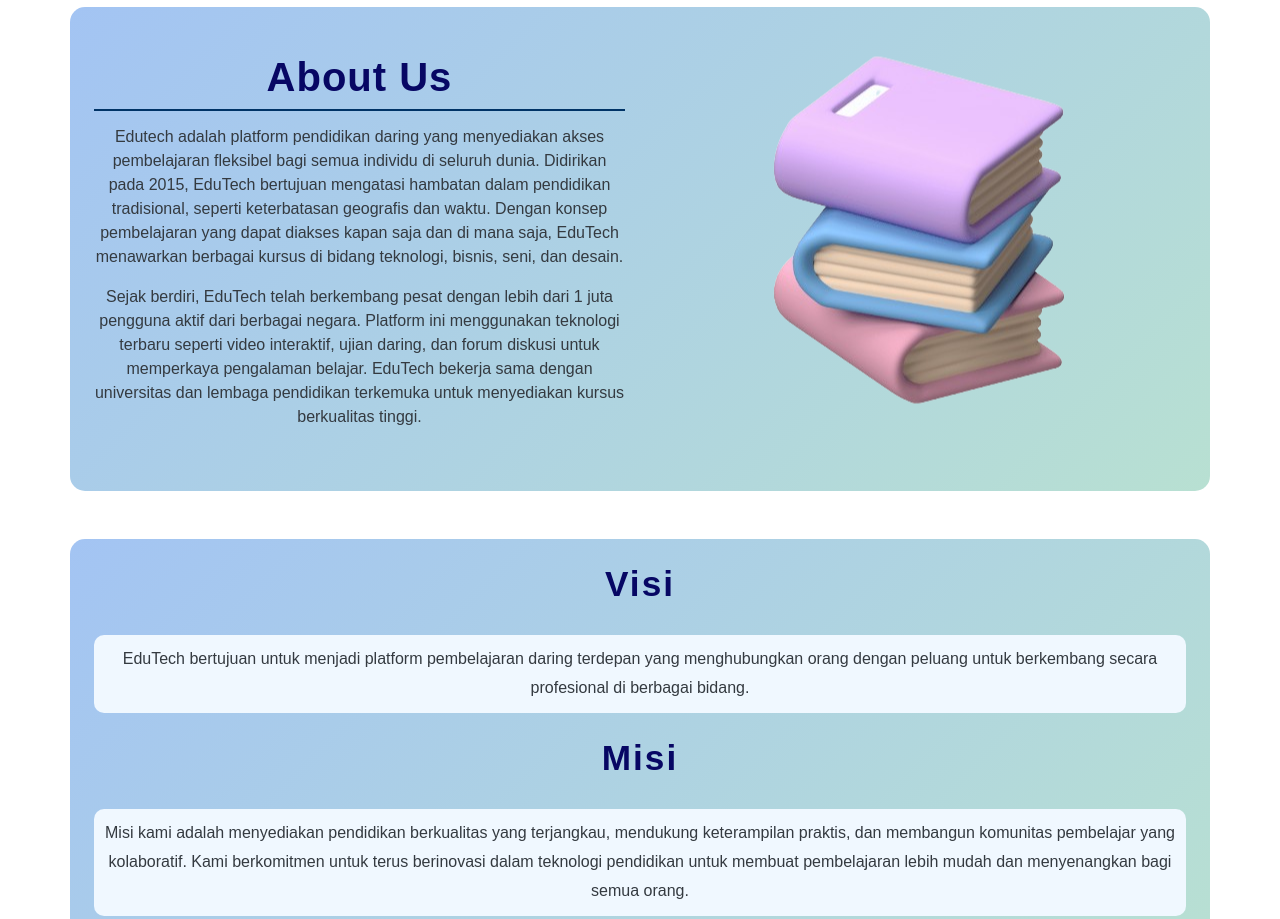
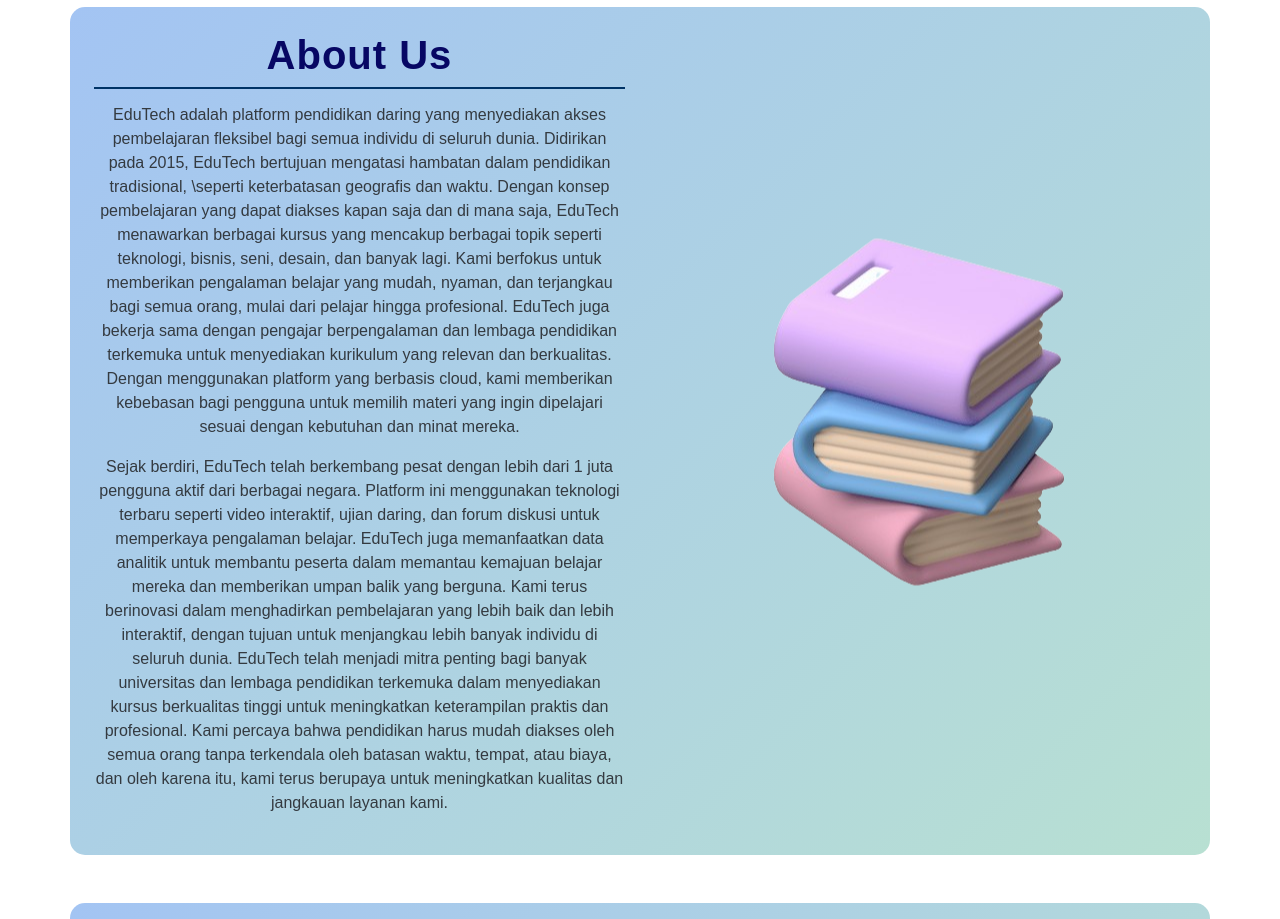
Before and after one commit to nofiiy/Website_Edutech, a plain HTML site: page index.html in a window 1280 px wide. Shown: the part 900-1819 px from the top of the page. Drawn offline with nearby package versions, Linux system fonts and the light colour scheme.

Commit message:
Update index.html

```diff
--- a/index.html
+++ b/index.html
@@ -96,19 +96,21 @@
             <h2 class="fs-1 fw-bold mb-4" style="color: rgb(7, 7, 100)">
             About Us
             </h2>
-            <p class="fs-6 text-dark mb-3">
-            Edutech adalah platform pendidikan daring yang menyediakan akses pembelajaran fleksibel bagi semua
-            individu di seluruh dunia. Didirikan pada 2015,
-            EduTech bertujuan mengatasi hambatan dalam pendidikan tradisional, seperti keterbatasan geografis
-            dan waktu. Dengan konsep pembelajaran yang dapat diakses kapan saja dan di mana saja,
-            EduTech menawarkan berbagai kursus di bidang teknologi, bisnis, seni, dan desain.
-            </p>
-            <p class="fs-6 text-dark mb-3">
-            Sejak berdiri, EduTech telah berkembang pesat dengan lebih dari 1 juta pengguna aktif dari berbagai negara.
-            Platform ini menggunakan teknologi terbaru seperti video interaktif, ujian daring, dan forum diskusi untuk
-            memperkaya pengalaman belajar. EduTech bekerja sama dengan universitas dan lembaga pendidikan terkemuka untuk
-            menyediakan kursus berkualitas tinggi.
-            </p>
+        <p class="fs-6 text-dark mb-3">
+            EduTech adalah platform pendidikan daring yang menyediakan akses pembelajaran fleksibel bagi semua individu di seluruh dunia. Didirikan pada 2015, EduTech bertujuan mengatasi hambatan dalam pendidikan tradisional,
+            \seperti keterbatasan geografis dan waktu. Dengan konsep pembelajaran yang dapat diakses kapan saja dan di mana saja, EduTech menawarkan berbagai kursus yang mencakup berbagai topik seperti teknologi, bisnis,
+            seni, desain, dan banyak lagi. Kami berfokus untuk memberikan pengalaman belajar yang mudah, nyaman, dan terjangkau bagi semua orang, mulai dari pelajar hingga profesional. EduTech juga bekerja sama dengan pengajar
+            berpengalaman dan lembaga pendidikan terkemuka untuk menyediakan kurikulum yang relevan dan berkualitas. Dengan menggunakan platform yang berbasis cloud, kami memberikan kebebasan bagi pengguna untuk memilih materi yang ingin dipelajari sesuai dengan kebutuhan dan minat mereka.
+        </p>
+        <p class="fs-6 text-dark mb-3">
+            Sejak berdiri, EduTech telah berkembang pesat dengan lebih dari 1 juta pengguna aktif dari berbagai negara. Platform ini menggunakan teknologi
+            terbaru seperti video interaktif, ujian daring, dan forum diskusi untuk memperkaya pengalaman belajar. EduTech juga memanfaatkan data analitik untuk
+            membantu peserta dalam memantau kemajuan belajar mereka dan memberikan umpan balik yang berguna. Kami terus berinovasi dalam menghadirkan pembelajaran
+            yang lebih baik dan lebih interaktif, dengan tujuan untuk menjangkau lebih banyak individu di seluruh dunia. EduTech telah menjadi mitra penting bagi banyak
+            universitas dan lembaga pendidikan terkemuka dalam menyediakan kursus berkualitas tinggi untuk meningkatkan keterampilan praktis dan profesional.
+            Kami percaya bahwa pendidikan harus mudah diakses oleh semua orang tanpa terkendala oleh batasan waktu, tempat, atau biaya,
+            dan oleh karena itu, kami terus berupaya untuk meningkatkan kualitas dan jangkauan layanan kami.
+        </p>
         </div>
         <div class="col-md-6 about-image text-center">
             <img src="images/buku.png" alt="About Us" class="img-fluid rounded-3"/>
```
